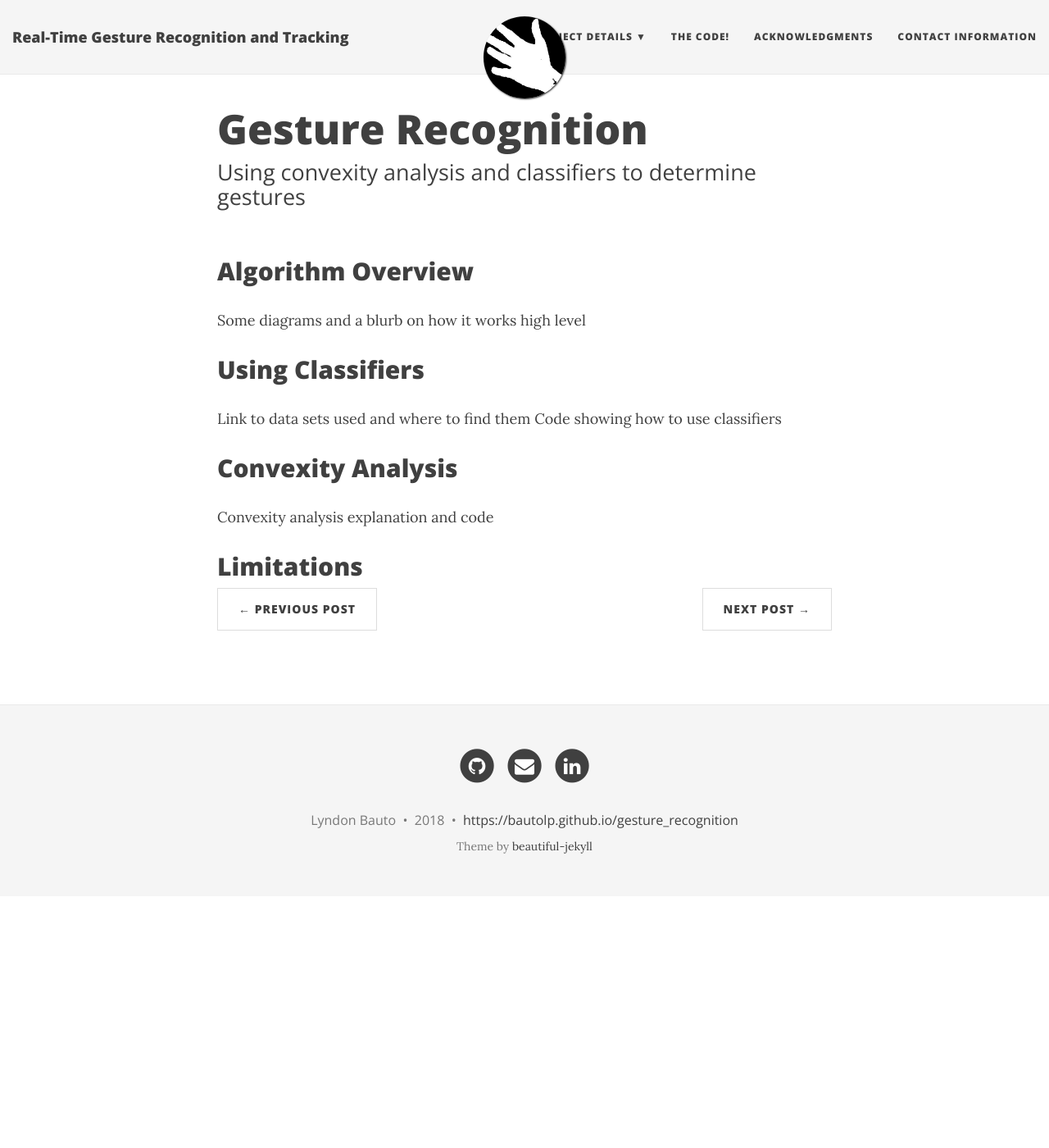
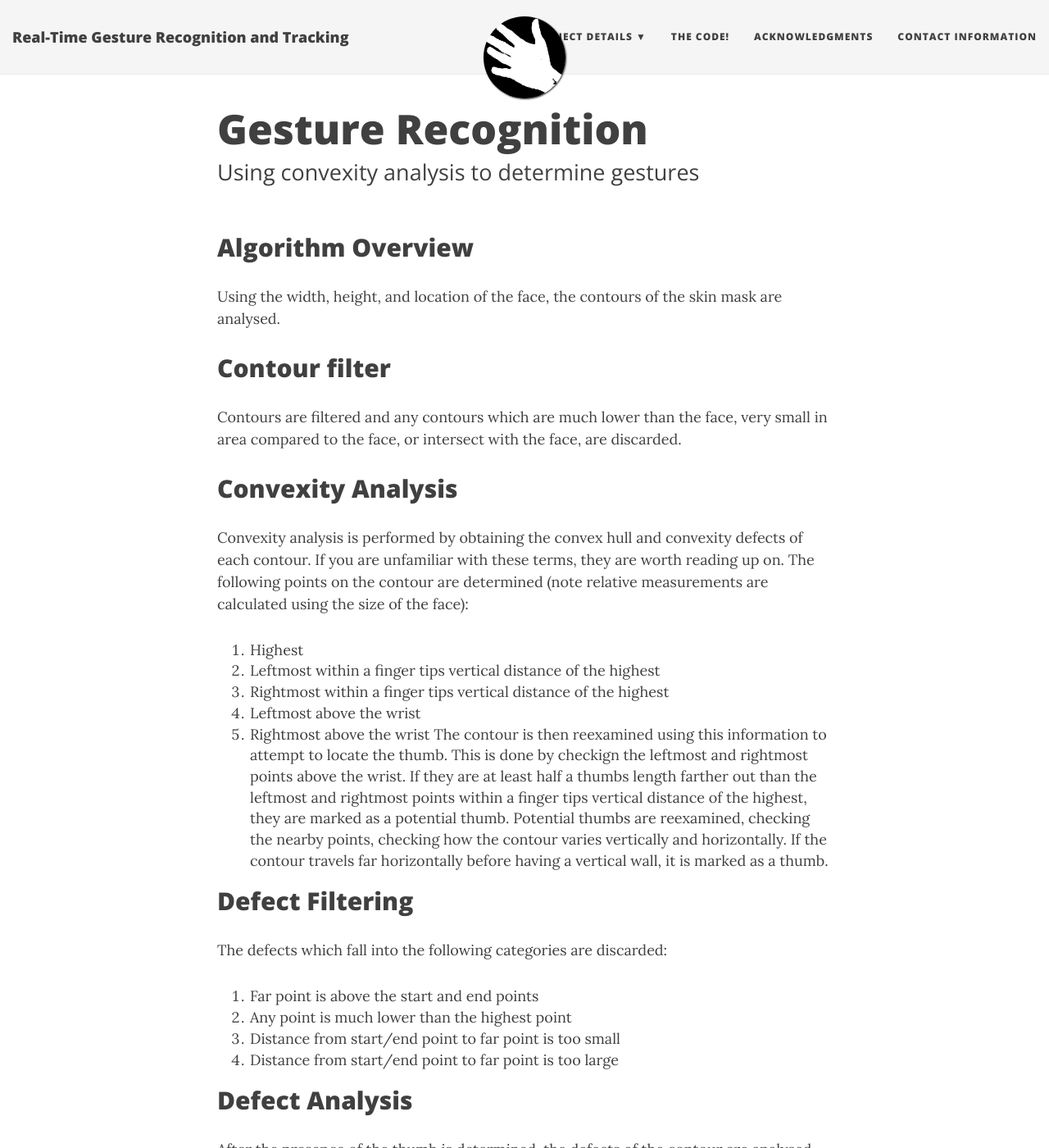
Before and after one commit to bautolp/gesture_recognition, a Jekyll site: the page built from _posts/2018-08-02-gesture-recognition.md, in a window 1280 px wide and 1400 px high. Shown: the whole window at 82% size. Built offline with Jekyll 4.4.1, drawn with Linux system fonts in a browser that asks for light colours; nearby versions of some CDN libraries; some of the changed text lies outside the part shown.

Commit message:
THanks/google/index/gesture

```diff
--- a/_config.yml
+++ b/_config.yml
@@ -74,7 +74,7 @@ url-pretty: "https://bautolp.github.io/gesture_recognition"
 # --- Web Statistics Section --- #
 
 # Fill in your Google Analytics ID to track your website using GA
-#google_analytics: ""
+google_analytics: "UA-123257064-1"
 
 # Google Tag Manager ID
 #gtm: ""
--- a/_posts/2018-08-02-gesture-recognition.md
+++ b/_posts/2018-08-02-gesture-recognition.md
@@ -1,18 +1,54 @@
 ---
 layout: post
 title: Gesture Recognition
-subtitle: Using convexity analysis and classifiers to determine gestures
+subtitle: Using convexity analysis to determine gestures
 #bigimg: /img/path.jpg
 ---
 
 ## Algorithm Overview
-Some diagrams and a blurb on how it works high level
+Using the width, height, and location of the face, the contours of the skin mask are analysed.
 
-## Using Classifiers
-Link to data sets used and where to find them
-Code showing how to use classifiers
+## Contour filter
+Contours are filtered and any contours which are much lower than the face, very small in area compared to the face, or intersect with the face, are discarded.
 
 ## Convexity Analysis
-Convexity analysis explanation and code
+Convexity analysis is performed by obtaining the convex hull and convexity defects of each contour. If you are unfamiliar with these terms, they are worth reading up on.
+The following points on the contour are determined (note relative measurements are calculated using the size of the face):
+1. Highest
+2. Leftmost within a finger tips vertical distance of the highest
+3. Rightmost within a finger tips vertical distance of the highest
+4. Leftmost above the wrist
+5. Rightmost above the wrist
+The contour is then reexamined using this information to attempt to locate the thumb. This is done by checkign the leftmost and rightmost points above the wrist. If they are at least half a thumbs length farther out than the leftmost and rightmost points within a finger tips vertical distance of the highest, they are marked as a potential thumb.
+Potential thumbs are reexamined, checking the nearby points, checking how the contour varies vertically and horizontally. If the contour travels far horizontally before having a vertical wall, it is marked as a thumb.
+
+## Defect Filtering
+The defects which fall into the following categories are discarded:
+1. Far point is above the start and end points
+2. Any point is much lower than the highest point
+3. Distance from start/end point to far point is too small
+4. Distance from start/end point to far point is too large
+
+## Defect Analysis
+After the presence of the thumb is determined, the defects of the contour are analysed.
+The following handlers for defects exist:
+1. Thumb
+- If the defect set is the thumb, it is skipped
+2. Two finger
+- If the start and end points of a defect set are within a fingertips vertical distance of each other, they are labelled as two finger tips
+3. Pinky finger
+- If the two finger handler does not catch the defect set as two fingers, the pinky finger handler is executed
+- The leftmost and rightmost point in the defect set are compared to the leftmost and rightmost point above the wrist
+    - If either of them are the same point, then the defect is labelled as a pinky
+- If the pinky is found as one of the points, the other points vertical position is checked
+    - If the other point is above the pinky, it is also labelled as a finger tip
+4. Single finger
+- If the other handlers fail the single finger handler is executed
+- The single finger handler just labels the highest point of the defect set as a finger
 
 ## Limitations
+- The skin mask must work, if it failed, this analysis will fail
+- Sideways gestures are unreliable
+- If hand is at an angle with the camera, the reliability drops (contours start to mesh together)
+- Hand cannot intersect face
+- Hand must be near head level
--- a/index.html
+++ b/index.html
@@ -7,7 +7,7 @@ use-site-title: true
 <div class="posts-list">
   <article>
   <h1 class="post-title">Video Sample of Software Capabilities</h1>
-  <iframe width="770" height="480" src="https://www.youtube.com/embed/OuAgQ5WFRag">
+  <iframe width="770" height="480" src="https://www.youtube.com/embed/lr76SfHE9lU">
   </iframe>
 </article>
   {% for post in paginator.posts %}
```
Also changed, not shown: thanks.md (+7 -7 lines).
